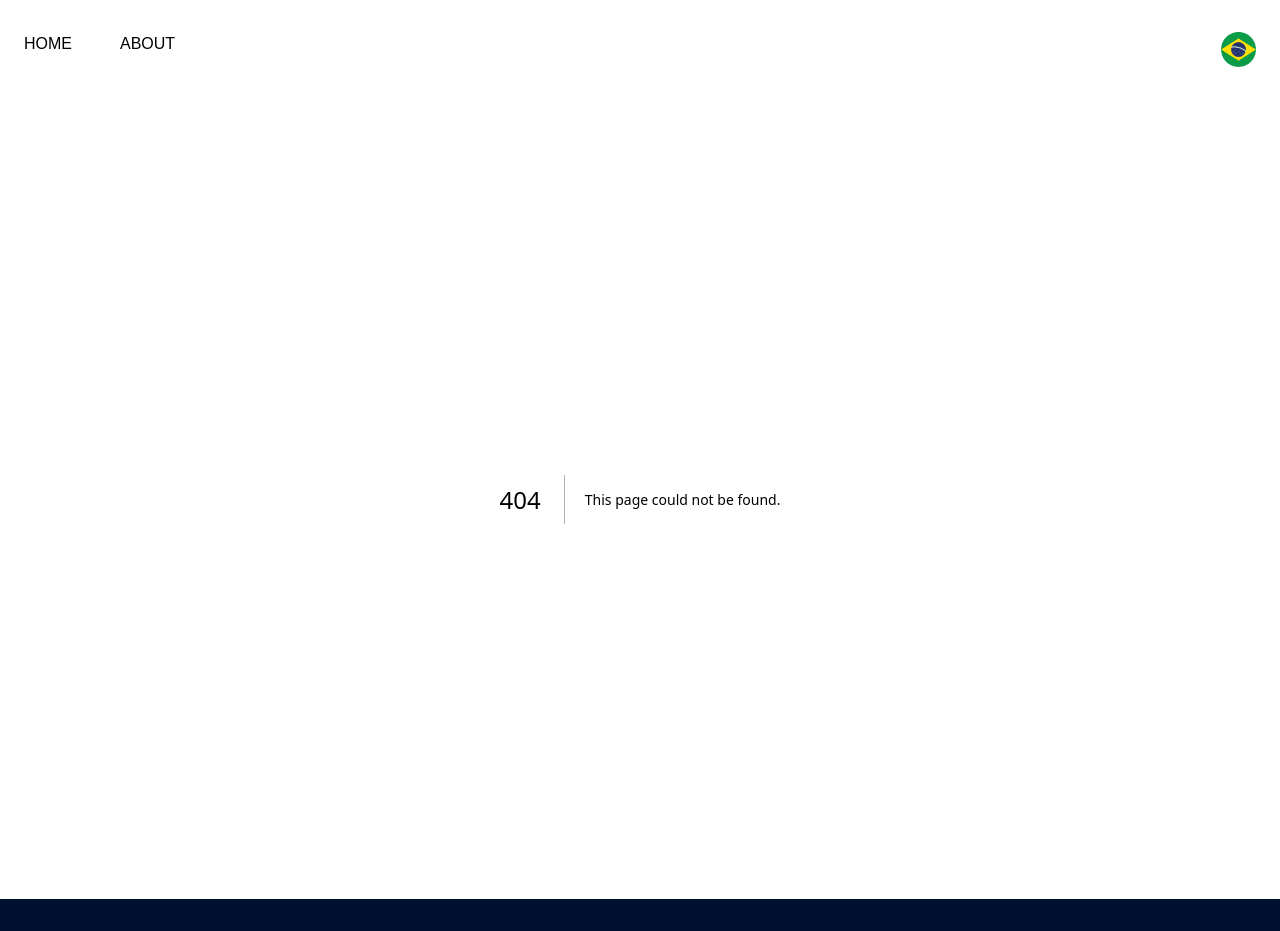
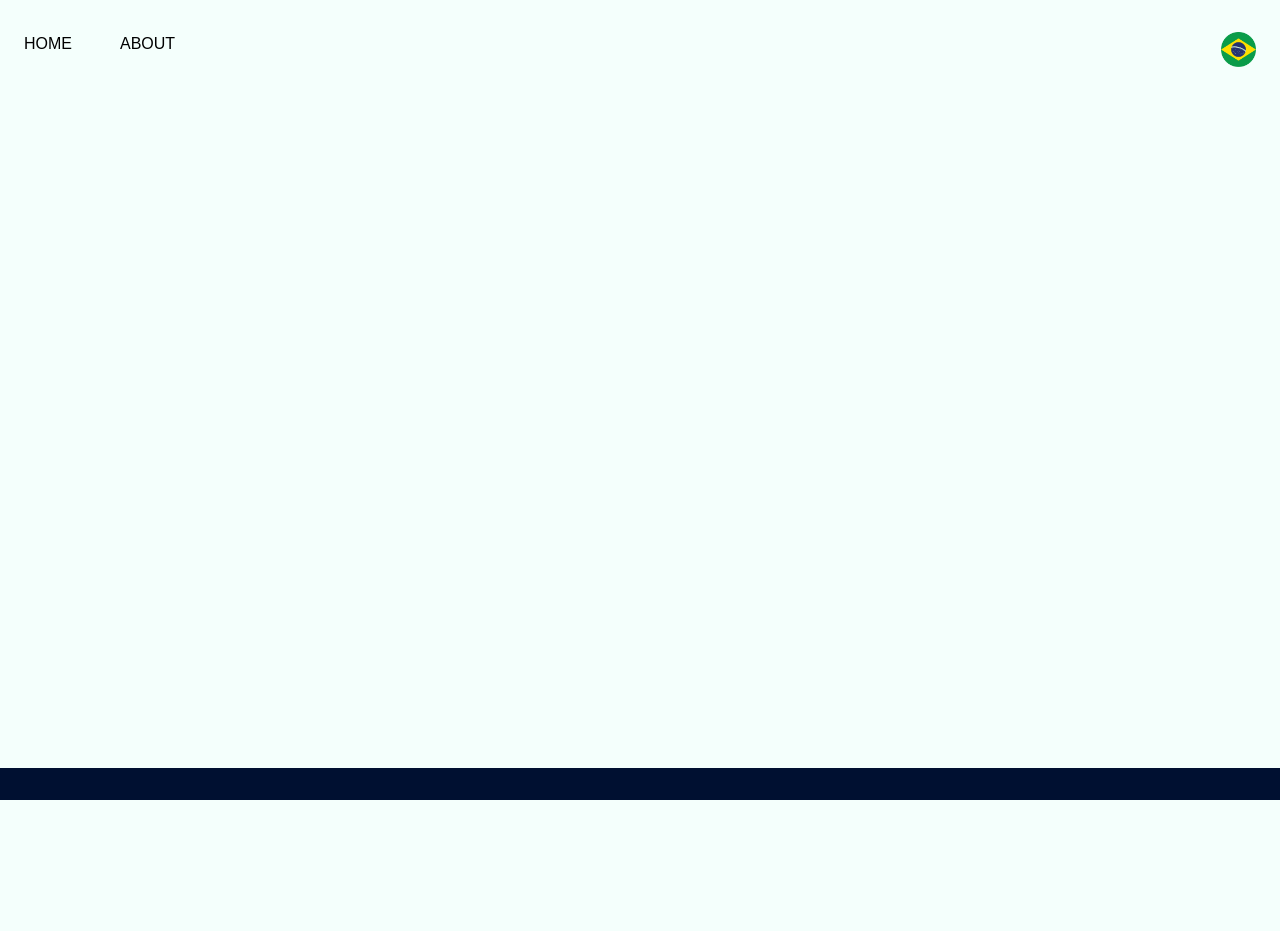
Before and after one commit to LucMazarJR/visual_embedding, a Next.js app in the folder front/: page /about in a window 1280 px wide. Before the commit this address had no page. After the commit the page ends 800 px from the top, so only its background shows below. Built offline with nearby package versions, Linux system fonts and the light colour scheme.

Commit message:
feat: header links working

```diff
--- /dev/null
+++ b/front/app/about/page.tsx
@@ -0,0 +1,7 @@
+export default function About(){
+    return (
+        <div>
+
+        </div>
+    )
+}
--- a/front/app/components/layout/header.tsx
+++ b/front/app/components/layout/header.tsx
@@ -1,11 +1,18 @@
+import Link from "next/link";
 import LanguageButton from "./language_button";
 
 export default function Header() {
     return (
         <header className="flex justify-between py-8 px-6">
-            <nav className="flex gap-12">
-                <a href="">HOME</a>
-                <a href="">ABOUT</a>
+            <nav>
+                <ul className="flex gap-12 items-center">
+                    <li>
+                        <Link href={"/"}>HOME</Link>
+                    </li>
+                    <li>
+                        <Link href={"/about"}>ABOUT</Link>
+                    </li>
+                </ul>
             </nav>
             <LanguageButton/>
         </header>
--- a/front/app/globals.css
+++ b/front/app/globals.css
@@ -8,7 +8,7 @@
 }
 
 @theme inline {
-  --color-background: var(--background);
+  --color-background: var(--light-blue);
   --color-foreground: var(--foreground);
   --color-footer-background: var(--deep-blue);
   --color-footer-foreground: var(--light-blue);
@@ -26,7 +26,6 @@
 */
 
 body {
-    background: var(--light-blue);
-
+  background: var(--color-background);
   font-family: Arial, Helvetica, sans-serif;
 }
```
